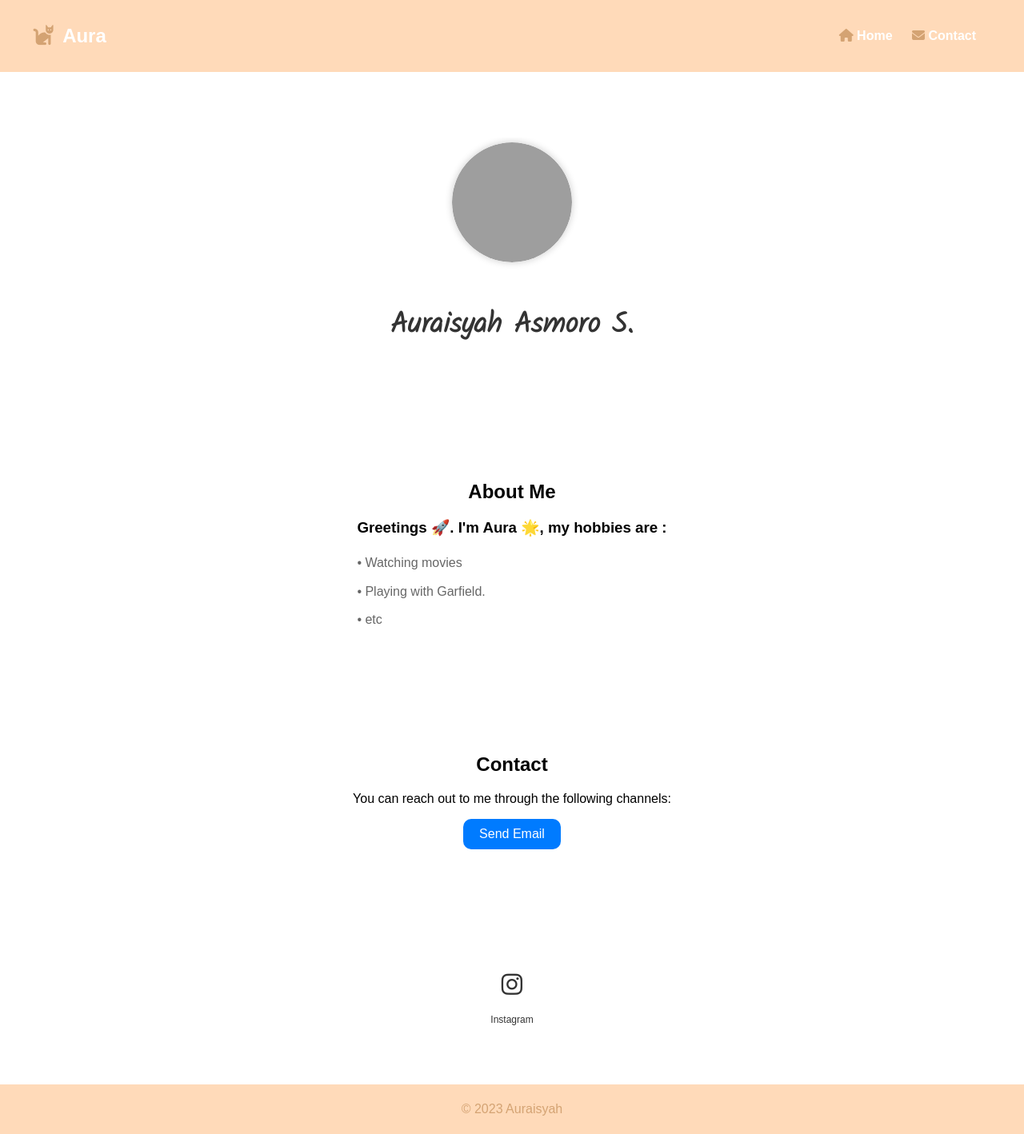
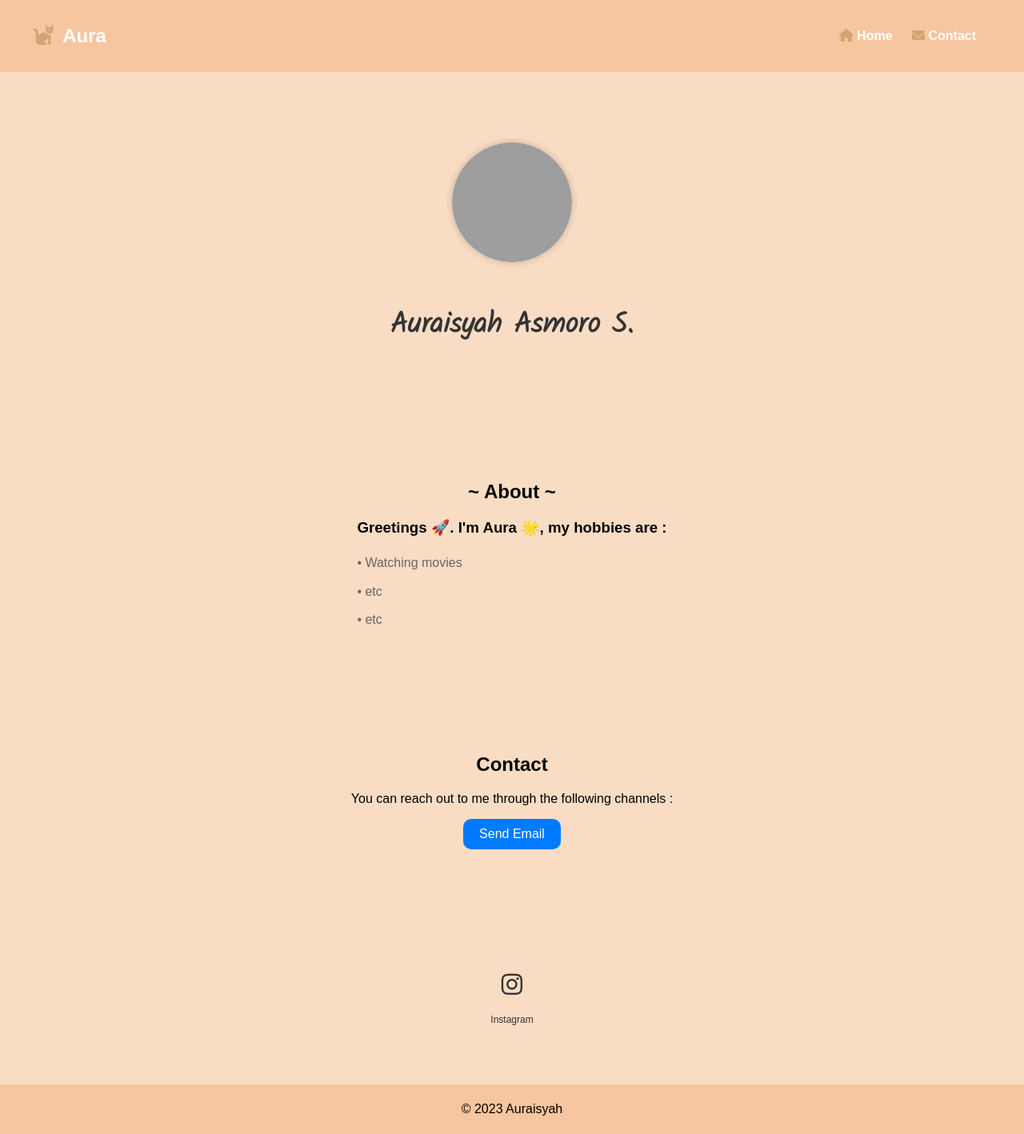
Before and after one commit to reddishowo/AuraisyahAS, a plain HTML site: page index.html in a window 1280 px wide. Shown: the whole page at 80% size. Drawn offline with Linux system fonts and the light colour scheme; grey boxes are pictures that could not be loaded.

Commit message:
header background color changed

```diff
--- a/index.html
+++ b/index.html
@@ -33,7 +33,6 @@
       </div>
       <div class="description-container hidden">
         <h1>Auraisyah Asmoro S.</h1>
-      </div>
     </div>
   </section>
   </section>
@@ -46,12 +45,12 @@
     <div class="container animated">
       <div class="container">
         <div class="about-text">
-          <h2>About Me</h2>
+          <h2>~ About ~</h2>
           <h3>Greetings 🚀. I'm Aura 🌟, my hobbies are :</h3>
         </div>
         <div class="about-paragraph">
           <p>• Watching movies</p>
-          <p>• Playing with Garfield.</p>
+          <p>• etc</p>
           <p>• etc</p>
         </div>
       </div>
@@ -61,7 +60,7 @@
     <div class="container animated">
       <div class="container">
         <h2>Contact</h2>
-        <p>You can reach out to me through the following channels:</p>
+        <p>You can reach out to me through the following channels :</p>
         <a href="mailto:undefined@email.com" class="contact-button">Send Email</a>
       </div>
     </div>
@@ -102,7 +101,6 @@
           });
         }
       }
-
       const headerLinks = document.querySelectorAll('header nav ul li a');
 
       headerLinks.forEach(function (link) {
--- a/styles.css
+++ b/styles.css
@@ -1,11 +1,12 @@
 body {
+  background-color: #f9dcc4;
   margin: 0;
   padding: 0;
   font-family: 'Poppins', sans-serif;
 }
 
 .warna.header {
-  background-color: #ffdab9;
+  background-color: #f7c59f;
   text-align: left;
   display: flex;
   align-items: center; /* Add this line */
@@ -25,7 +26,7 @@ body {
 }
 
 header {
-  background-color: #ffdab9;
+  background-color: #f7c59f;
   color: #fff;
   padding: 5px 0;
   text-align: left;
@@ -66,13 +67,13 @@ header .container {
 }
 
 footer {
-  background-color: #ffdab9;
+  background-color: #f7c59f;
   color: #fff;
   text-align: center;
   padding: 1px 1;
 }
 #copyright{
-  color: #d4a373;
+  color: #000000;
 }
 #home {
   padding: 50px 0;
@@ -127,6 +128,12 @@ footer {
   border-radius: 50%;
 }
 
+.lyrics{
+  text-align: center;
+  justify-content: left;
+  left: 50%;
+  margin-top: 15%;
+}
 .description-container {
   max-width: 600px;
   margin: 0 auto;
@@ -144,6 +151,8 @@ footer {
   color: #666;
   font-size: 16px;
   line-height: 1.6;
+  transform: translateY(20px);
+  transition: opacity 0.6s ease, transform 0.6s ease;
 }
 
 .profile-container,
```
